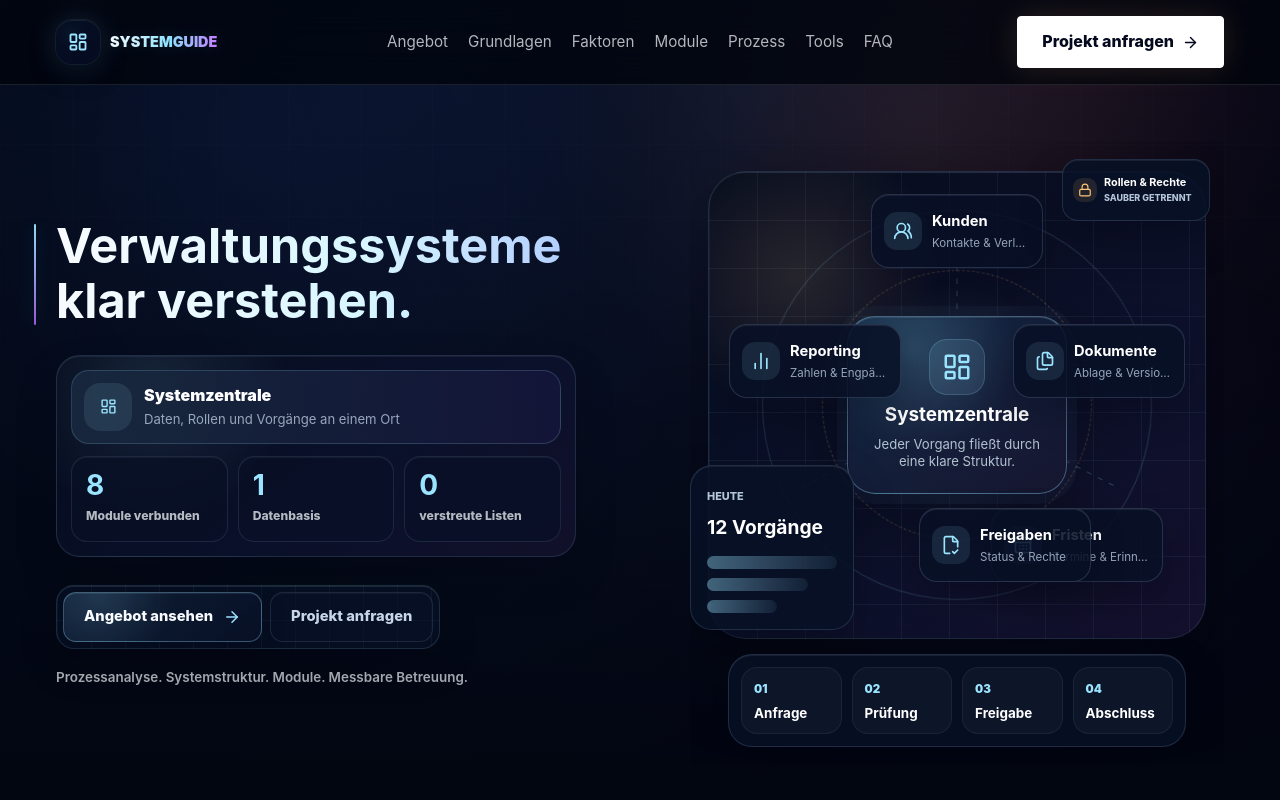
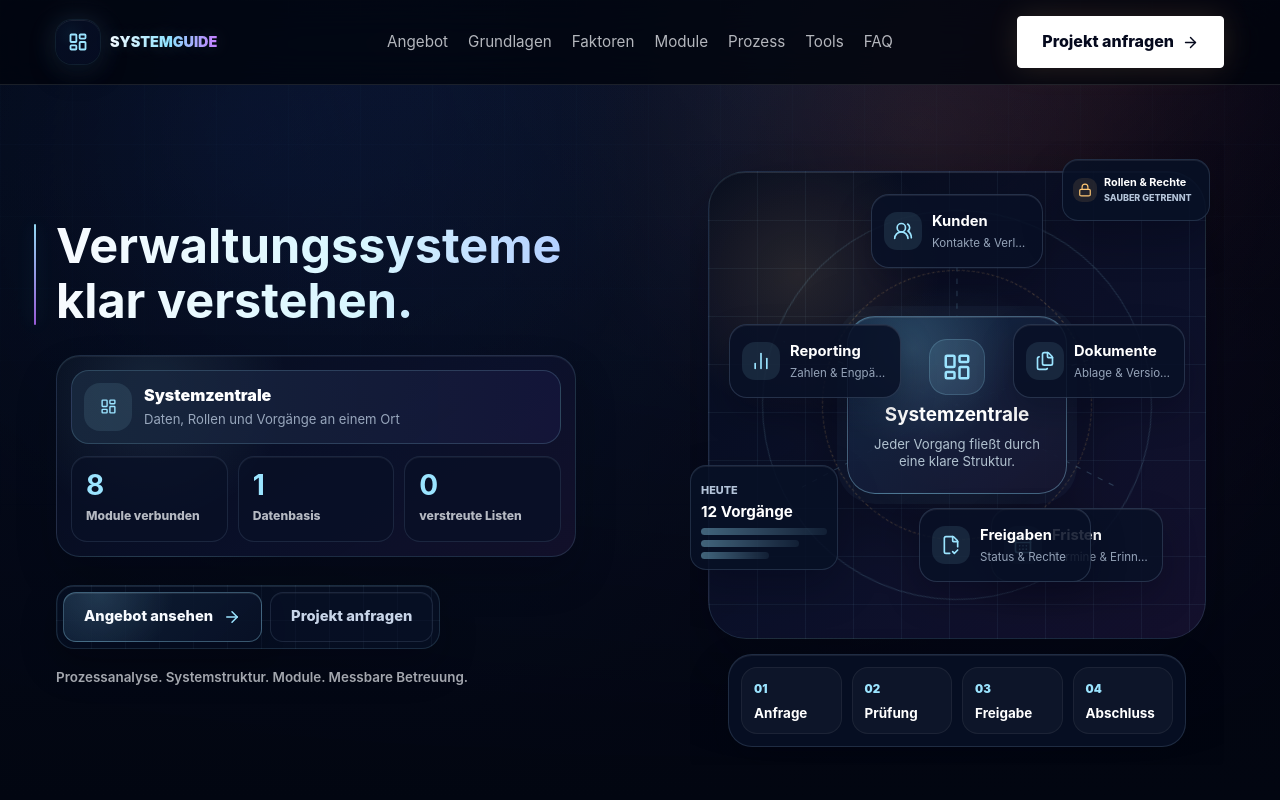
Before and after one commit to parmis2005/verwaltungssystem-info-test, a Next.js app: page / in a window 1280 px wide. Shown: the top 800 px of the page. Built offline with nearby package versions, Linux system fonts and the light colour scheme.

Commit message:
Resize activity card

```diff
--- a/app/globals.css
+++ b/app/globals.css
@@ -1251,10 +1251,10 @@ p {
 .document-stack {
   left: 0;
   top: 320px;
-  width: 164px;
-  min-height: 154px;
-  padding: 16px;
-  border-radius: 22px;
+  width: 148px;
+  min-height: 62px;
+  padding: 10px;
+  border-radius: 16px;
 }
 .document-stack span,
 .permissions-panel span {
@@ -1269,12 +1269,13 @@ p {
   display: block;
 }
 .document-stack strong {
-  margin: 4px 0 14px;
-  font-size: 1.2rem;
+  margin: 2px 0 8px;
+  font-size: 0.95rem;
+  line-height: 1.1;
 }
 .document-stack div {
-  height: 13px;
-  margin-top: 9px;
+  height: 7px;
+  margin-top: 5px;
   background: linear-gradient(90deg, #9be4ff66, #9be4ff12);
   border-radius: 999px;
 }
```
